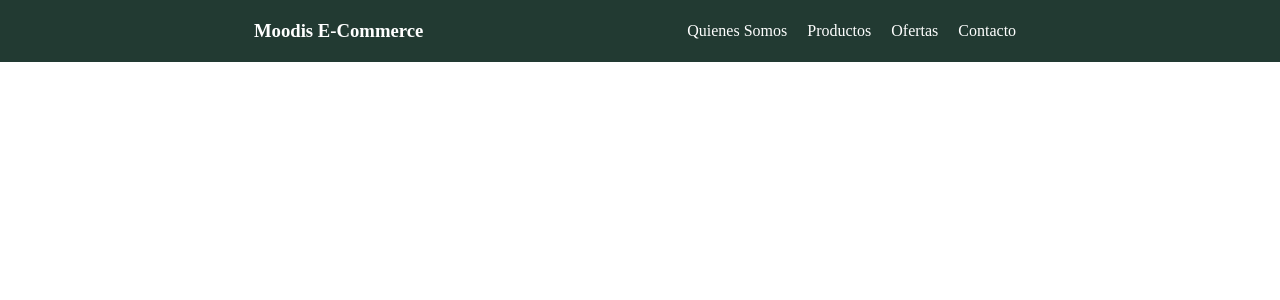
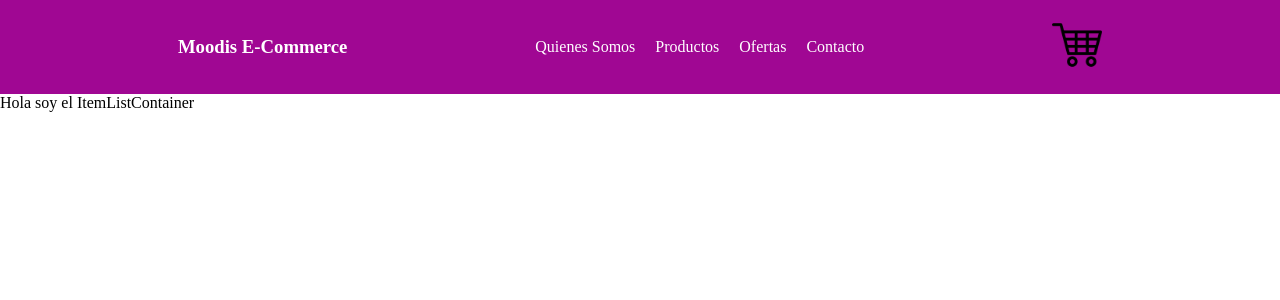
Before and after one commit to jdelaparra92/app_Joaquin_De_La_Parra, a React (Create React App) app: page / in a window 1280 px wide. Shown: the top 300 px of the page. Built offline with nearby package versions, Linux system fonts and the light colour scheme.

Commit message:
tercer entrega

```diff
--- a/src/App.js
+++ b/src/App.js
@@ -1,10 +1,14 @@
 import NavBar from "./components/NavBar"
+import ItemListContainer from "./components/ItemListContainer"
 import "./css/styles.css"
 
 const App = () => {
+
     return(
+        <>
         <NavBar/>
-
+        <ItemListContainer greeting= "Hola soy el ItemListContainer"/>
+        </>
     )
 }
 
--- /dev/null
+++ b/src/components/CartWidget.js
@@ -0,0 +1,6 @@
+import carrito from "./../img/107831.png"
+const CartWidget = () =>
+<div>
+<img className="carrito" src={carrito} alt=""></img>
+</div>
+export default CartWidget
--- /dev/null
+++ b/src/components/ItemListContainer.js
@@ -0,0 +1,12 @@
+const ItemListContainer = ({greeting}) => {
+
+      return(
+        <>
+          <div>
+          <p>{greeting}</p>
+          </div>
+      </>
+      )
+  }
+
+  export default ItemListContainer
--- a/src/components/NavBar.js
+++ b/src/components/NavBar.js
@@ -1,3 +1,4 @@
+import CartWidget from "./CartWidget"
 const NavBar = () => {
     return(
     <div className="navContenedor">
@@ -8,7 +9,7 @@ const NavBar = () => {
            <a href="#">Ofertas</a>
            <a href="#">Contacto</a>
        </nav>
-
+       <CartWidget/>
     </div>
 
     )
--- a/src/css/styles.css
+++ b/src/css/styles.css
@@ -7,7 +7,7 @@
     display: flex;
     justify-content: space-evenly;
     align-items: center;
-    background-color: rgb(34, 58, 50);
+    background-color: rgb(160, 7, 147);
     padding-top: 20px;
     padding-bottom: 20px;
 }
@@ -21,9 +21,14 @@
 
 .navContenedor a:hover{
 background-color: white;
-color:rgb(34, 58, 50);
+color:rgb(0, 0, 0);
 }
 
 .navContenedor h3{
     color: white;
 }
+
+.carrito{
+    width: 50px;
+    height: auto;
+}
```
Also changed, not shown: src/img/107831.png (added).
